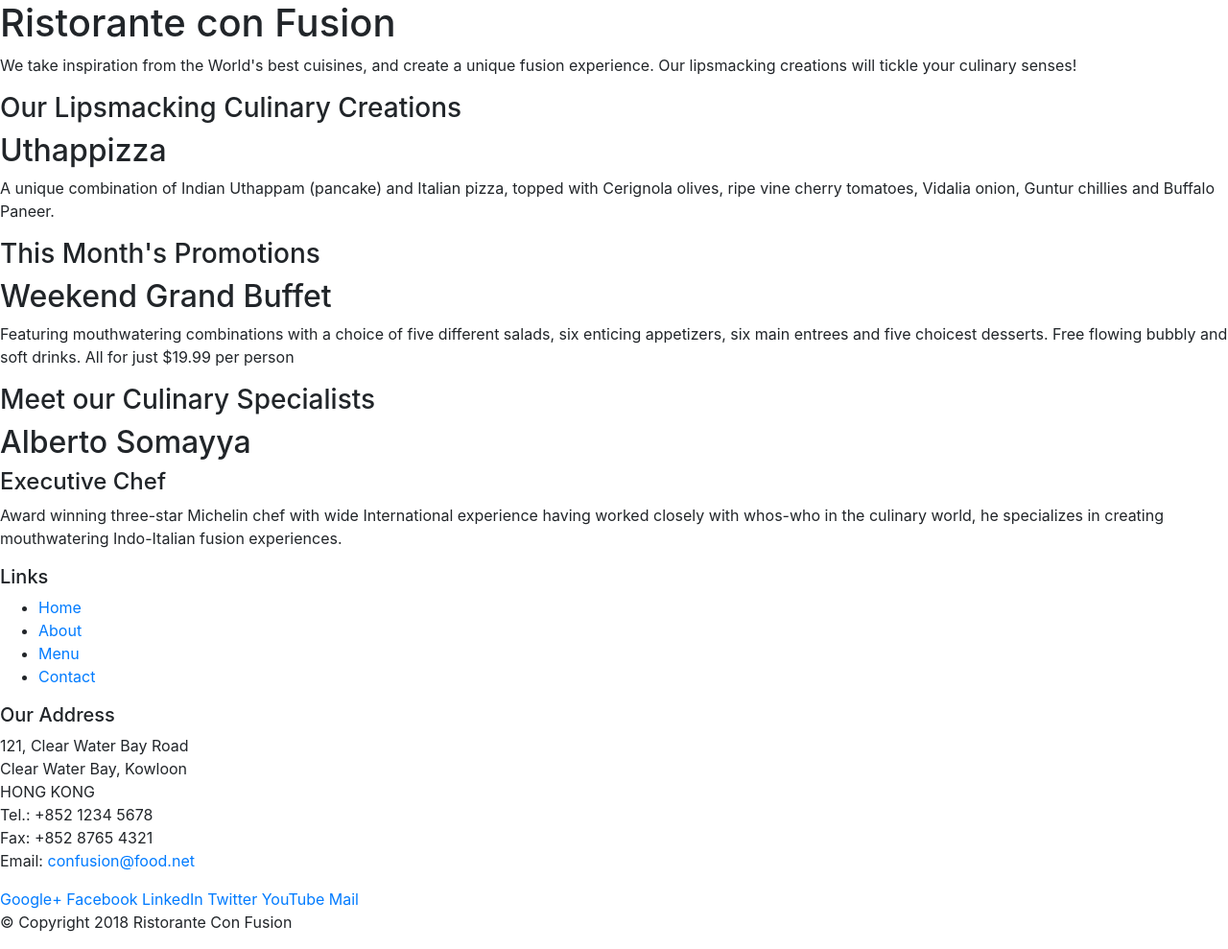
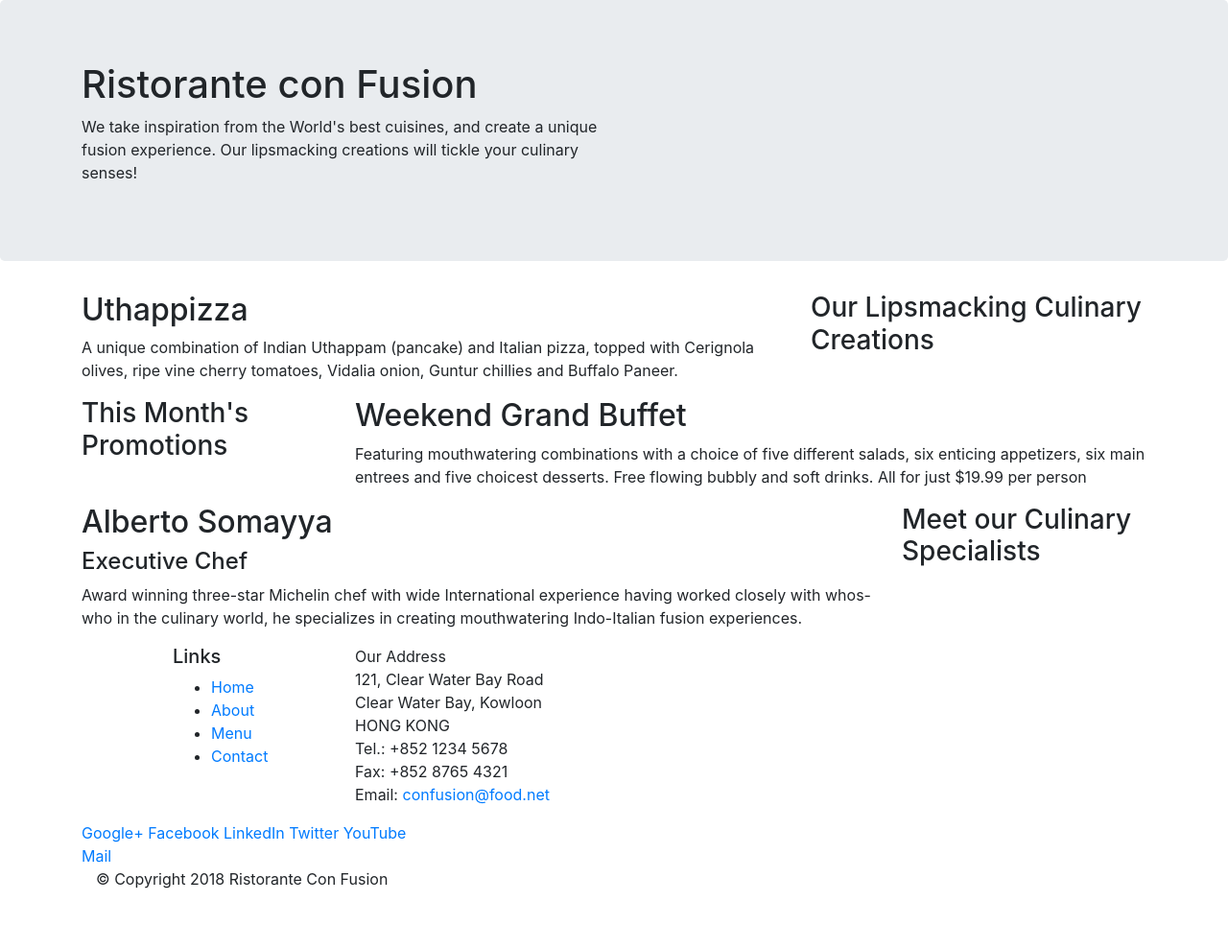
Before and after one commit to nobuhiroK/conFusion, a website: page index.html in a window 1280 px wide. Shown: the whole page at 96% size. After the commit the page ends 944 px from the top, so only its background shows below. Drawn offline with nearby package versions, Linux system fonts and the light colour scheme.

Commit message:
Bootstrap Grid Part 1

```diff
--- a/index.html
+++ b/index.html
@@ -14,46 +14,45 @@
 
 <body>
 
-    <header>
-        <div>
-            <div>
-                <div>
+    <header class="jumbotron">
+        <div class="container">
+            <div class="row">
+                <div class="col-12 col-sm-6">
                     <h1>Ristorante con Fusion</h1>
                     <p>We take inspiration from the World's best cuisines, and create a unique fusion experience. Our lipsmacking creations will tickle your culinary senses!</p>
                 </div>
-                <div>
+                <div class="col-12 col-sm">
                 </div>
             </div>
         </div>
     </header>
-
-    <div>
-        <div>
-            <div>
+    <div class="container">
+        <div class="row">
+            <div class="col-12 col-sm-4 order-sm-last  ol-md-3">
                 <h3>Our Lipsmacking Culinary Creations</h3>
             </div>
-            <div>
+            <div class="col col-sm order-sm-first col-md">
                 <h2>Uthappizza</h2>
                 <p>A unique combination of Indian Uthappam (pancake) and Italian pizza, topped with Cerignola olives, ripe vine cherry tomatoes, Vidalia onion, Guntur chillies and Buffalo Paneer.</p>
             </div>
         </div>
 
 
-        <div>
-            <div>
+        <div class="row">
+            <div class="col-12 col-sm-4 col-md-3">
                 <h3>This Month's Promotions</h3>
             </div>
-            <div>
+            <div class="col col-sm col-md">
                 <h2>Weekend Grand Buffet</h2>
                 <p>Featuring mouthwatering combinations with a choice of five different salads, six enticing appetizers, six main entrees and five choicest desserts. Free flowing bubbly and soft drinks. All for just $19.99 per person </p>
             </div>
         </div>
 
-        <div>
-            <div>
+        <div class="row">
+            <div class="col-12 col-sm-4 order-sm-last col-md-3">
                 <h3>Meet our Culinary Specialists</h3>
             </div>
-            <div>
+            <div class="col col-sm order-sm-first col-md">
                 <h2>Alberto Somayya</h2>
                 <h4>Executive Chef</h4>
                 <p>Award winning three-star Michelin chef with wide International experience having worked closely with whos-who in the culinary world, he specializes in creating mouthwatering Indo-Italian fusion experiences. </p>
@@ -62,9 +61,9 @@
     </div>
 
     <footer>
-        <div>
-            <div>
-                <div>
+        <div class="container">
+            <div class="row">
+                <div class="col-4 offset-1 col-sm-2">
                     <h5>Links</h5>
                     <ul>
                         <li><a href="#">Home</a></li>
@@ -73,7 +72,7 @@
                         <li><a href="#">Contact</a></li>
                     </ul>
                 </div>
-                <div>
+                <div class="col-7 col-sm-5>
                     <h5>Our Address</h5>
                     <address>
 		              121, Clear Water Bay Road<br>
@@ -84,7 +83,7 @@
 		              Email: <a href="mailto:confusion@food.net">confusion@food.net</a>
 		           </address>
                 </div>
-                <div>
+                <div class="col-12 col-sm-4">
                     <div>
                         <a href="http://google.com/+">Google+</a>
                         <a href="http://www.facebook.com/profile.php?id=">Facebook</a>
@@ -95,7 +94,7 @@
                     </div>
                 </div>
            </div>
-           <div>
+           <div class="col-auto">
                 <div>
                     <p>© Copyright 2018 Ristorante Con Fusion</p>
                 </div>
```
